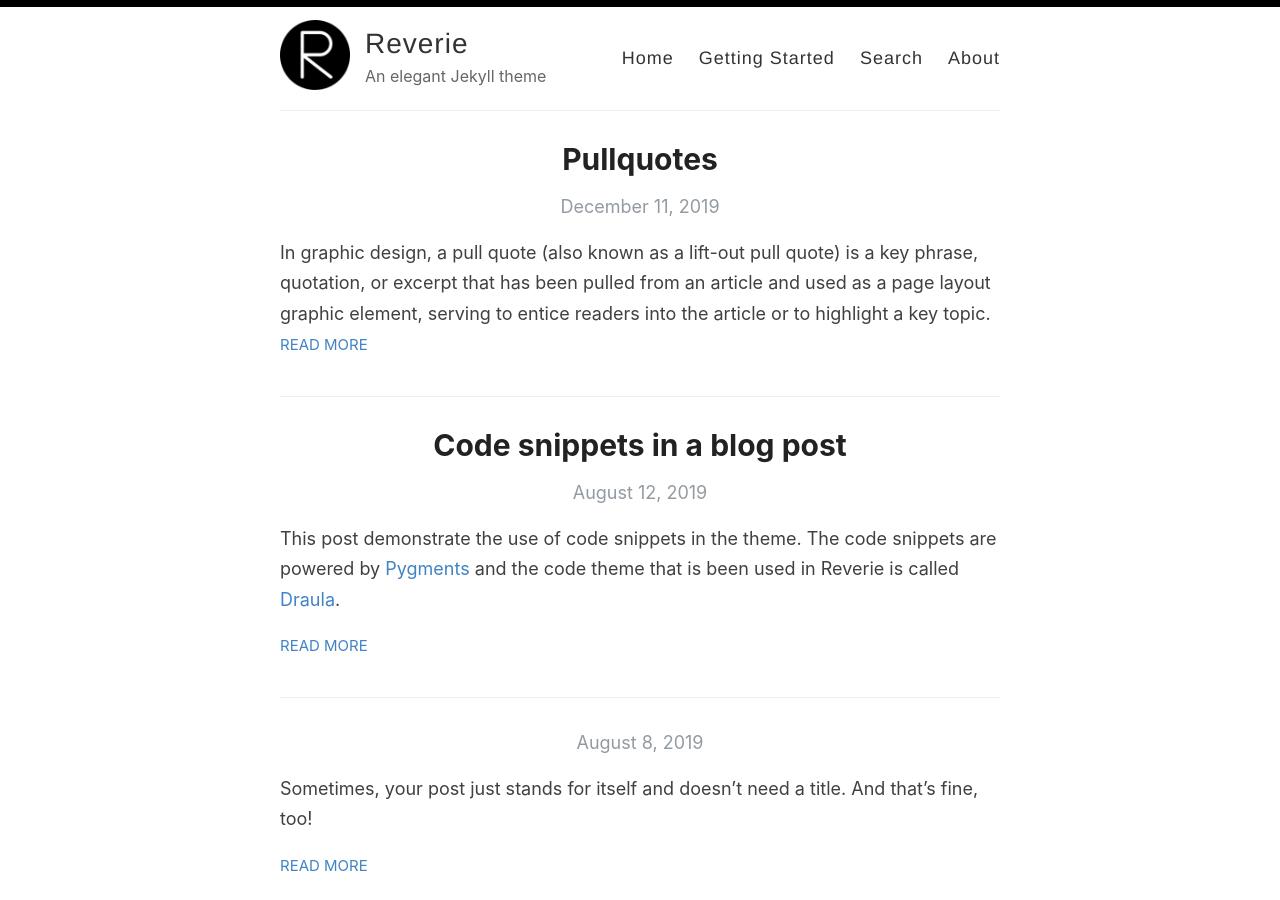
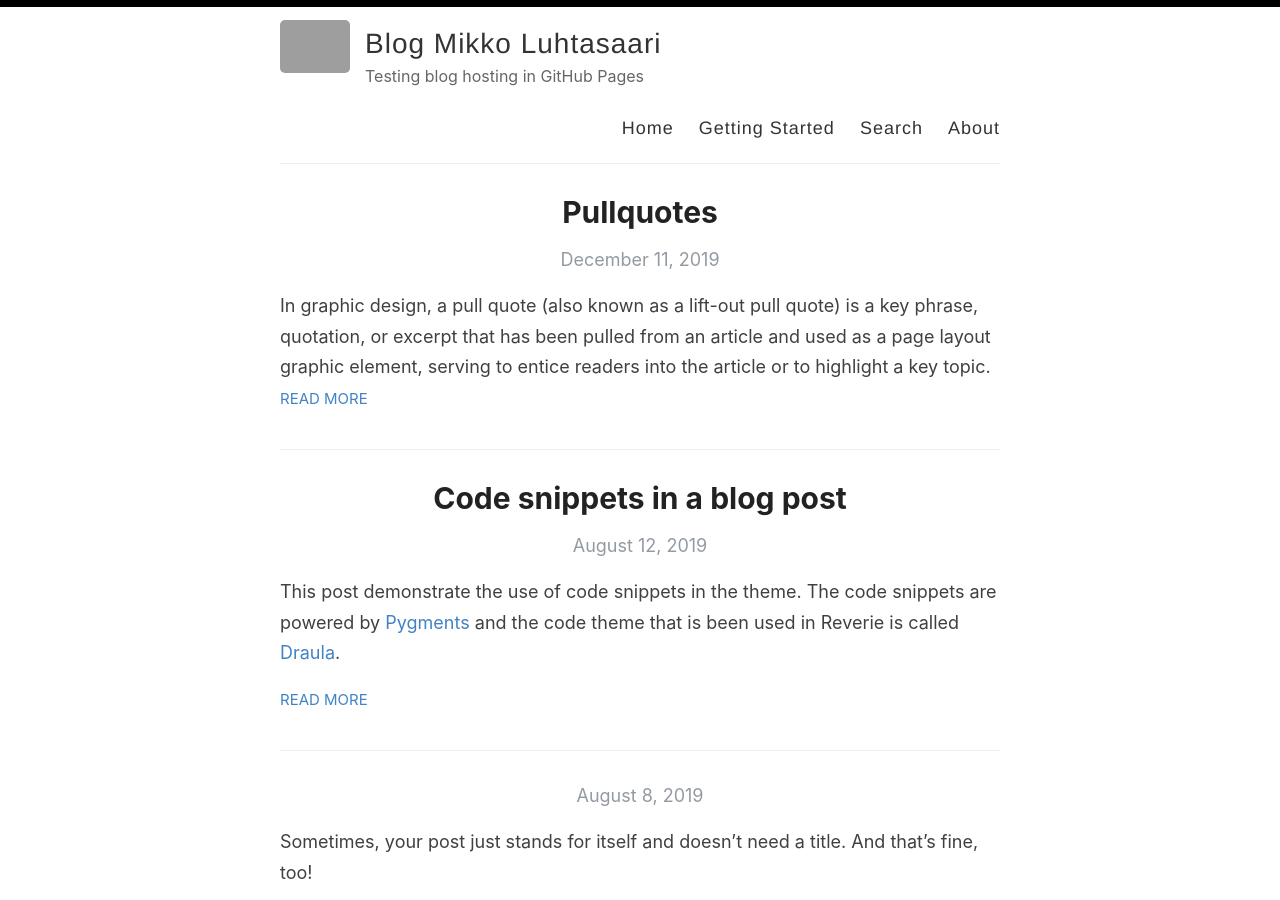
Before and after one commit to amitmerchant1990/reverie, a Jekyll site: the page built from index.html, in a window 1280 px wide and 900 px high. Built offline with Jekyll 4.4.1, drawn with Linux system fonts in a browser that asks for light colours; the list of posts is cut into pages by our own code.

Commit message:
Update _config.yml

```diff
--- a/_config.yml
+++ b/_config.yml
@@ -3,16 +3,16 @@
 #
 
 # Name of your site (displayed in the header)
-name: Reverie
+name: Blog Mikko Luhtasaari
 
 # Name of the author
-author: Amit Merchant
+author: Mikko Luhtasaari
 
 # Short bio or description (displayed in the header)
-description: An elegant Jekyll theme
+description: Testing blog hosting in GitHub Pages
 
 # URL of your avatar or profile pic (you could use your GitHub profile pic)
-avatar: /images/reverie.png
+avatar: https://avatars1.githubusercontent.com/u/23703652?s=400&u=1d8b6018b75372319425b3e74b4db0b3a3964344&v=4
 
 #
 # Flags below are optional
@@ -41,18 +41,18 @@ footer-links:
 disqus:
 
 # Enter your Google Analytics web tracking code (e.g. UA-2110908-2) to activate tracking
-google_analytics: UA-43339302-11
+# google_analytics: UA-43339302-11
 
 # Your website URL (e.g. http://amitmerchant1990.github.io or http://www.amitmerchant.com)
 # Used for Sitemap.xml and your RSS feed
-url: http://www.amitmerchant.com/reverie
-enforce_ssl: https://www.amitmerchant.com/reverie
+url: https://mikkoluhtasaari.github.io/
+enforce_ssl: https://mikkoluhtasaari.github.io/
 
 # If you're hosting your site at a Project repository on GitHub pages
 # (http://yourusername.github.io/repository-name)
 # and NOT your User repository (http://yourusername.github.io)
 # then add in the baseurl here, like this: "/repository-name"
-baseurl: "/reverie"
+# baseurl: "/reverie"
 
 #
 # !! You don't need to change any of the configuration flags below !!
```
